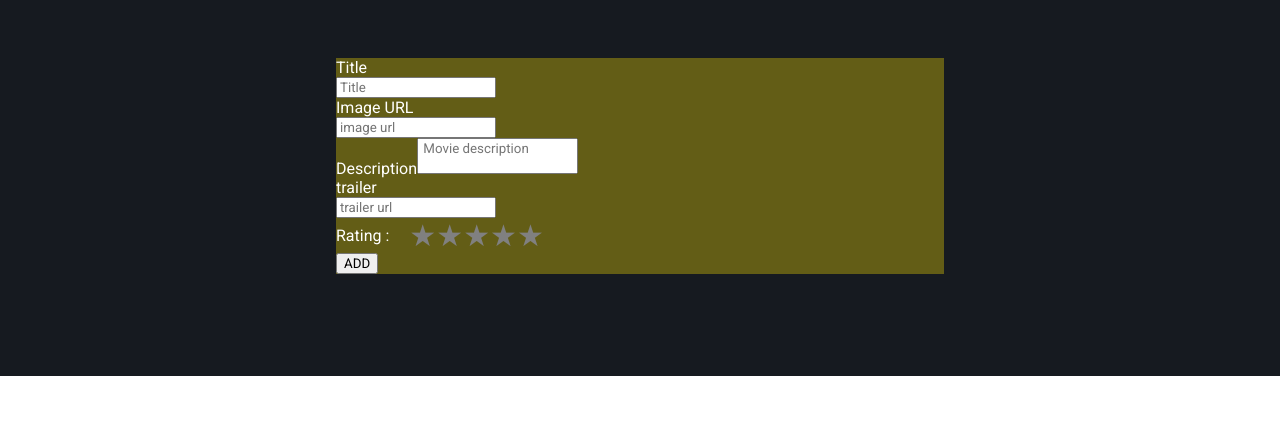
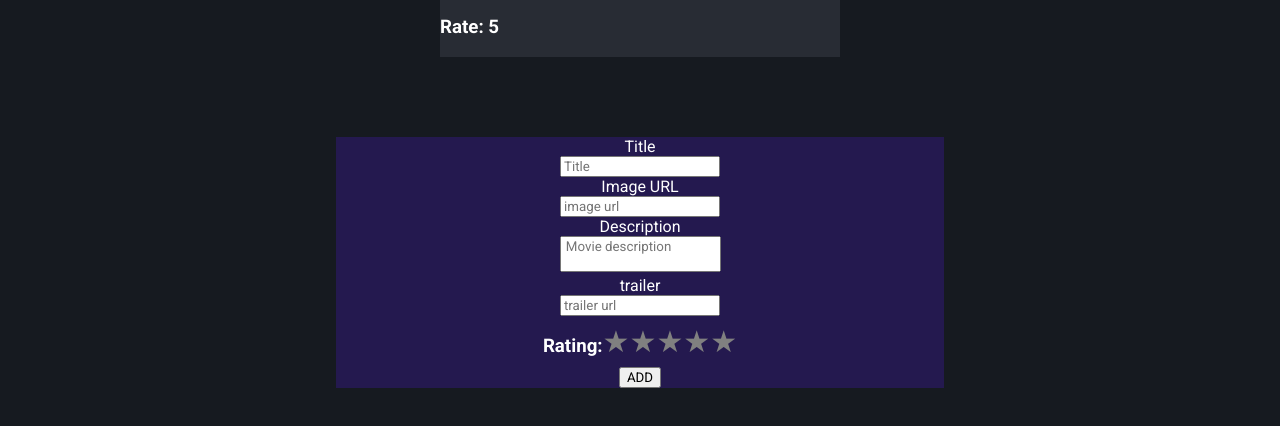
Before and after one commit to bashiroo2/testmeifucan666, a React (Create React App) app: page / in a window 1280 px wide. Shown: the part 1052-1478 px from the top of the page. Before the commit the page ends 1428 px from the top, so only its background shows below. Built offline with nearby package versions, Linux system fonts and the light colour scheme.

Commit message:
Update 4 files

```diff
--- a/src/Components/AddMovie.js
+++ b/src/Components/AddMovie.js
@@ -38,10 +38,11 @@ export default function AddMovie({adding,newmovie}) {
                     </div>
                 </div>
 
-
-                <div className="input-group">
-                    <span className="input-group-text">Description</span>
+    <div className="input-group">
+                    <label className="col-sm-2 col-form-label">Description</label>
+                      <div className="col-sm-10">
                     <textarea ref={descRef} className="form-control" aria-label="With textarea" placeholder=" Movie description" required></textarea>
+                    </div>
                 </div>
                  <div className="row mb-3">
                     <label htmlFor="colFormLabel" className="col-sm-2 col-form-label">trailer</label>
@@ -50,14 +51,16 @@ export default function AddMovie({adding,newmovie}) {
                     </div>
                 </div>
 
-                <div className="rating" required>
-                <h> Rating :  </h>
-                <ReactStars count={5}
-                            onChange={ratingChanged}
-                            size={30}
-                            isHalf={true}
-                            activeColor="#ffd700"/>
-                </div>
+                <div className="rating-container" required>
+      <h3 className="rating-title">Rating:</h3>
+      <ReactStars
+        count={5}
+        onChange={ratingChanged}
+        size={30}
+        isHalf={true}
+        activeColor="#ffd700"
+      />
+    </div>
                 <div className="col-12">
                     <button className="btn btn-primary" type="submit"> ADD </button>
                 </div>
--- a/src/Components/Details.js
+++ b/src/Components/Details.js
@@ -3,7 +3,7 @@ import { useParams } from 'react-router-dom';
 export default function Details({movies}) {
  let { title } = useParams();
 
-  const x = movies.find((x) => x.title == title);
+  const x = movies.find((x) => x.title === title);
 return (
     <div>
       <h3>Movie name: {x.title}</h3>
--- a/src/Components/addmovie.css
+++ b/src/Components/addmovie.css
@@ -1,17 +1,29 @@
 .AddMovie {
     max-width: 50%;
     margin: 70px auto;
-    background-color:rgba(255, 230, 0, 0.329);
+    background-color:#24194F;
+
   }
   .rating {
     display: flex;
-    align-items: center;
+    align-content: center;
   }
 
   h {
     margin-right: 20px;
   }
   .form-control {
-
     resize: none;
   }
+  form {
+    display: flex;
+    flex-direction: column;
+align-items: center;
+text-align: center;}
+.rating-container {
+  display: flex;
+  align-items: center;
+}
+.rating-title {
+  margin-bottom: 10px;
+}
--- a/src/Components/filtring.css
+++ b/src/Components/filtring.css
@@ -4,7 +4,7 @@
     align-items: center;
     margin: 40px 0;
     padding: 15px 0;
-    background-color:rgba(255, 230, 0, 0.329);
+    background-color:#24194F;
   }
   .search {
     width: 400px;
```
